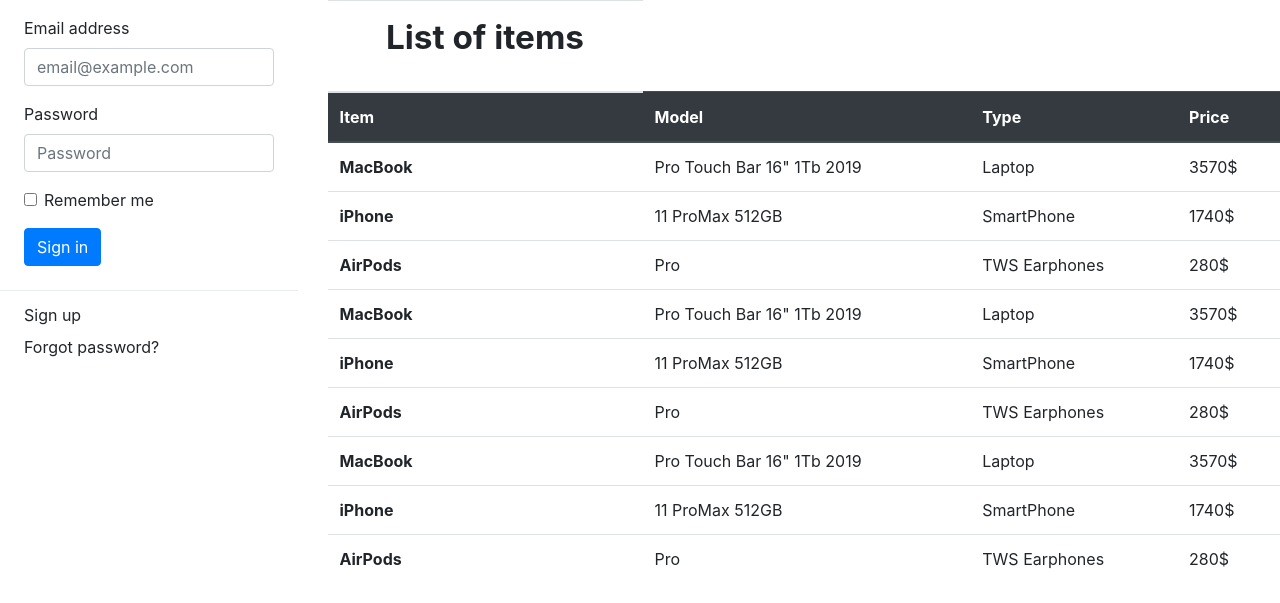
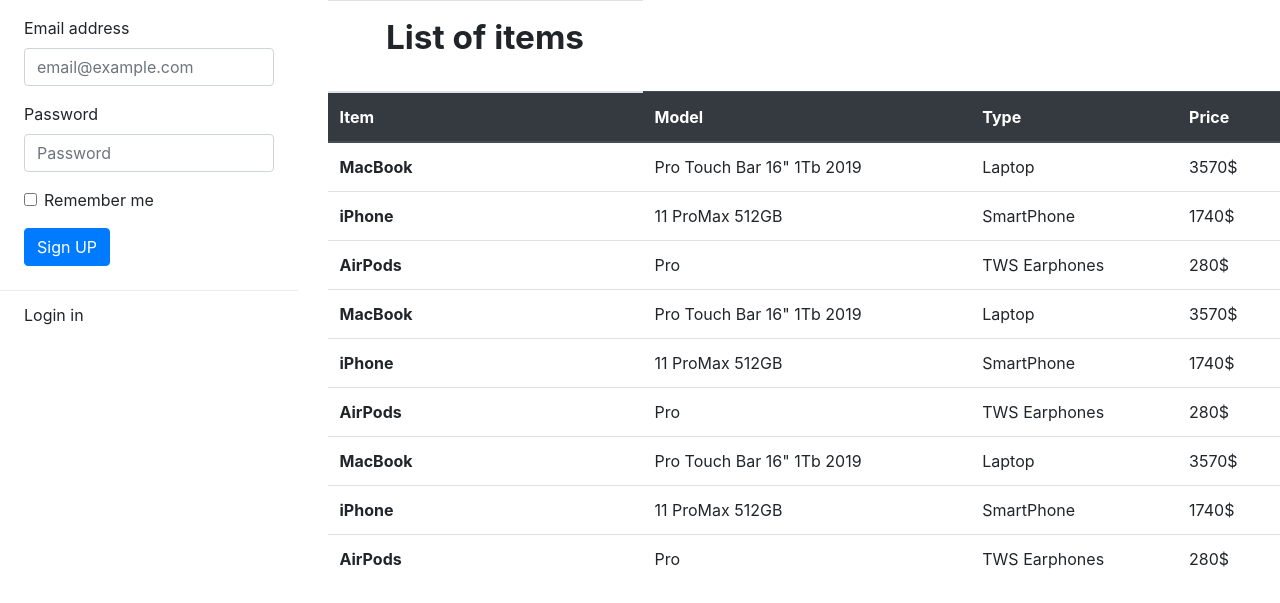
Before and after one commit to AlexAngel102/skillup_second_home, a PHP site: page / in a window 1280 px wide. Shown: the part 63-666 px from the top of the page. Run offline with PHP 8.4, Linux system fonts and the light colour scheme.

Commit message:
regform setup

```diff
--- a/html.php
+++ b/html.php
@@ -57,10 +57,9 @@ $loginForm = '<div class="col-3">
                         </label>
                     </div>
                 </div>
-                <button type="submit" class="btn btn-primary">Sign in</button>
+                <button type="submit" class="btn btn-primary">Sign UP</button>
             </form>
             <div class="dropdown-divider"></div>
-            <a class="dropdown-item" href="#">Sign up</a>
-            <a class="dropdown-item" href="#">Forgot password?</a>
-        </div>';
+            <a class="dropdown-item" href="#">Login in</a>
+           </div>';
 $clsDiv = '</div>';
```
